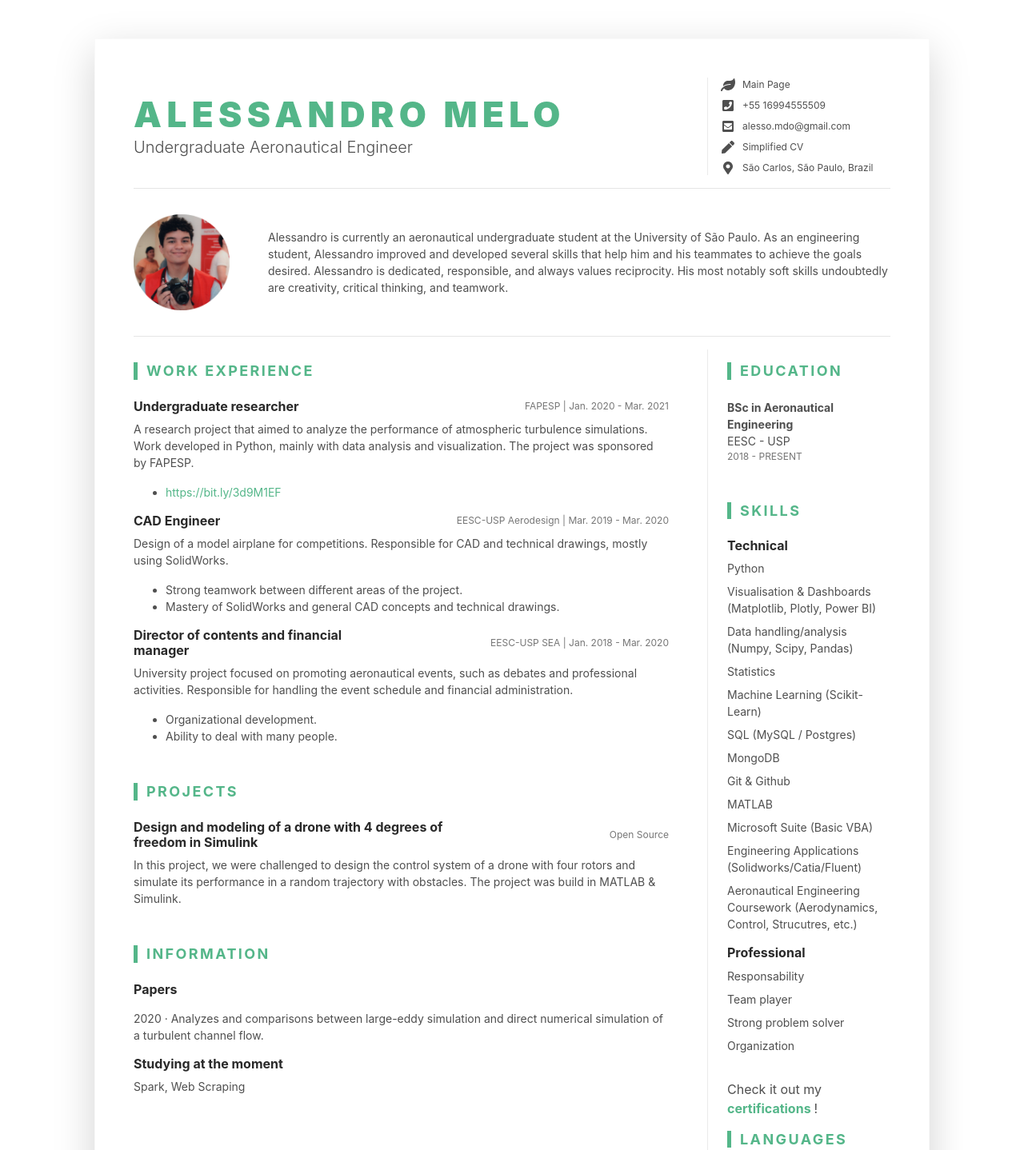
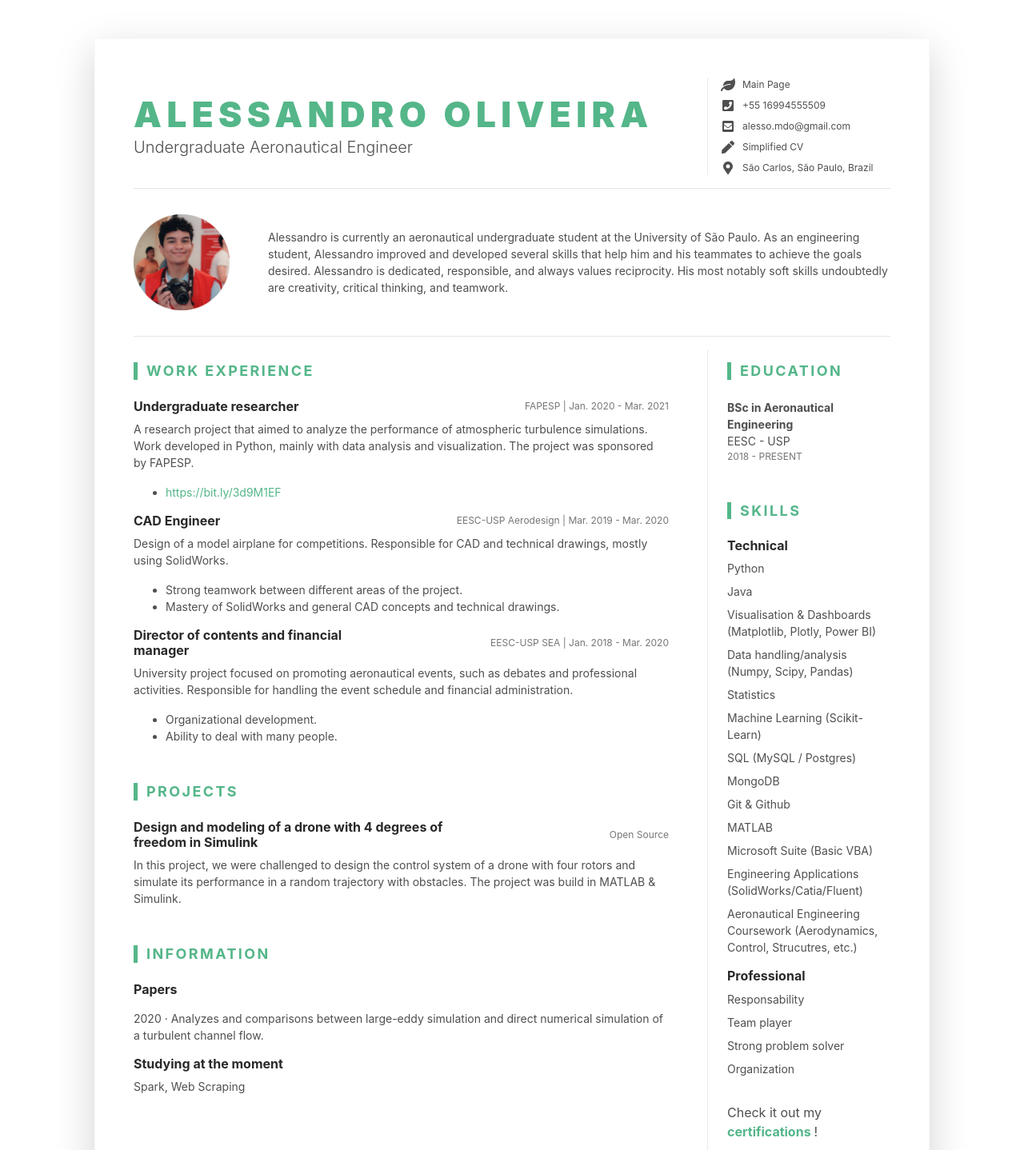
Before and after one commit to AlessandroMDO/curriculum, a plain HTML site: page index.html in a window 1280 px wide. Shown: the top 1438 px of the page at 80% size. Drawn offline with Linux system fonts and the light colour scheme.

Commit message:
Update index.html

```diff
--- a/index.html
+++ b/index.html
@@ -6,7 +6,7 @@
 	<meta name="generator" content="Hugo 0.82.0" />
 
 
-    <title>Alessandro Melo CV</title>
+    <title>Alessandro Oliveira CV</title>
 
 
     <meta charset="utf-8">
@@ -42,7 +42,7 @@
 
 
                         <div class="resume-title col-12 col-md-6 col-lg-8 col-xl-9">
-                            <h2 class="resume-name mb-0 text-uppercase">Alessandro Melo</h2>
+                            <h2 class="resume-name mb-0 text-uppercase">Alessandro Oliveira</h2>
 
                             <div class="resume-tagline mb-3 mb-md-0">Undergraduate Aeronautical Engineer</div>
                         </div>
@@ -275,6 +275,8 @@
 
                                         <li class="mb-2">Python</li>
 
+					<li class="mb-2">Java</li>
+
                                         <li class="mb-2">Visualisation &amp; Dashboards (Matplotlib, Plotly, Power BI)</li>
 
                                         <li class="mb-2">Data handling/analysis (Numpy, Scipy, Pandas)</li>
@@ -293,7 +295,7 @@
 
                                         <li class="mb-2">Microsoft Suite (Basic VBA)</li>
 
-                                        <li class="mb-2">Engineering Applications (Solidworks/Catia/Fluent)</li>
+                                        <li class="mb-2">Engineering Applications (SolidWorks/Catia/Fluent)</li>
 
                                         <li class="mb-2">Aeronautical Engineering Coursework (Aerodynamics, Control, Strucutres, etc.)</li>
 
@@ -419,7 +421,7 @@
                         <li class="list-inline-item mb-lg-0 mr-3">
                             <a class="resume-link" href="//linkedin.com/in/alessandromdo" target="_blank">
                                 <i class="fab fa-linkedin fa-2x mr-2" data-fa-transform="down-4"></i>
-                                <span class="d-none d-lg-inline-block text-muted">Alessandro Melo</span>
+                                <span class="d-none d-lg-inline-block text-muted">Alessandro Oliveira</span>
                             </a>
                         </li>
 
```
